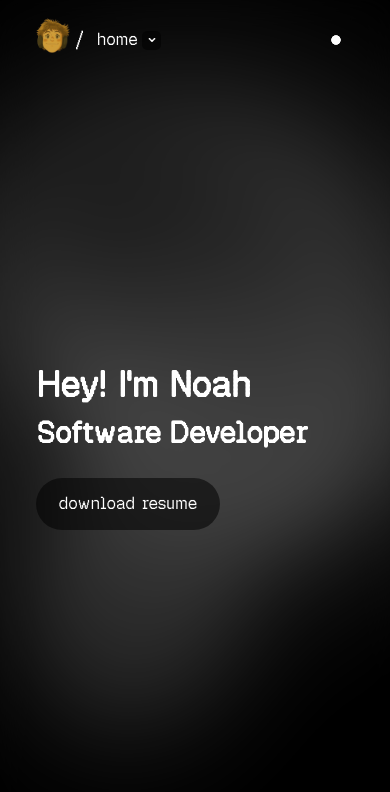
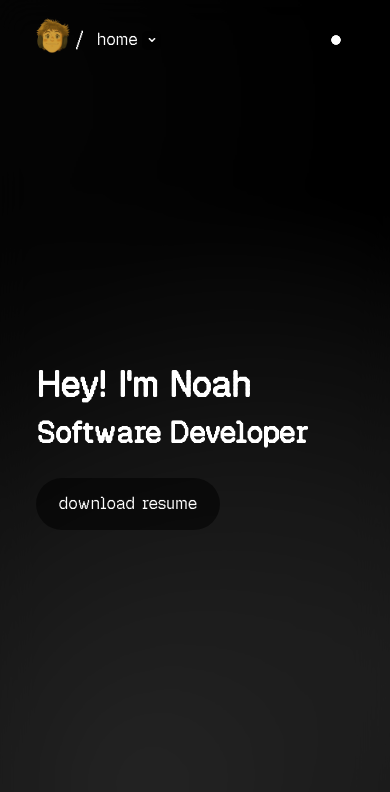
Before and after one commit to noah-hrbth/noah-hrbth.github.io, a React (Vite) app: page / in a window 390 px wide. Shown: the top 792 px of the page. Built offline with nearby package versions, Linux system fonts and the light colour scheme.

Commit message:
improve background performance on mobile

```diff
--- a/src/components/Background/Background.scss
+++ b/src/components/Background/Background.scss
@@ -172,7 +172,6 @@
 				rgba(var(--color-interactive), 0) 50%
 			)
 			no-repeat;
-		mix-blend-mode: var(--blending);
 
 		width: 100%;
 		height: 100%;
@@ -181,6 +180,7 @@
 
 		opacity: 0.7;
 		transition: opacity 0.8s ease-out;
+		mix-blend-mode: var(--blending);
 
 		&--hidden {
 			opacity: 0;
@@ -206,3 +206,71 @@
 		}
 	}
 }
+
+/* ---------- Low-power static variant ---------- */
+/* Two pseudo-element layers, each holding a subset of the blobs, drifting
+   on opposing schedules. Transform-only animations stay on the compositor. */
+.gradient-bg--static {
+	/* Layer A: top-left and bottom-center blobs. */
+	&::before {
+		content: '';
+		position: absolute;
+		pointer-events: none;
+		inset: -20%;
+		background:
+			radial-gradient(
+				circle at 20% 30%,
+				rgba(var(--color1), 0.6),
+				transparent 45%
+			),
+			radial-gradient(
+				circle at 50% 85%,
+				rgba(var(--color5), 0.5),
+				transparent 55%
+			);
+		animation: gradient-drift-a 16s ease-in-out infinite alternate;
+		will-change: transform;
+	}
+
+	/* Layer B: mid-right blob, drifts opposite to layer A so the three
+	   blobs read as moving independently rather than as one rigid frame. */
+	&::after {
+		content: '';
+		position: absolute;
+		pointer-events: none;
+		inset: -20%;
+		background: radial-gradient(
+			circle at 75% 65%,
+			rgba(var(--color3), 0.55),
+			transparent 50%
+		);
+		animation: gradient-drift-b 13s ease-in-out infinite alternate;
+		will-change: transform;
+	}
+}
+
+@keyframes gradient-drift-a {
+	0% {
+		transform: translate3d(-16%, -12%, 0) scale(1);
+	}
+	100% {
+		transform: translate3d(16%, 12%, 0) scale(1.2);
+	}
+}
+
+@keyframes gradient-drift-b {
+	0% {
+		transform: translate3d(14%, 16%, 0) scale(1.18);
+	}
+	100% {
+		transform: translate3d(-14%, -16%, 0) scale(1);
+	}
+}
+
+@media (prefers-reduced-motion: reduce) {
+	.gradient-bg--static::before,
+	.gradient-bg--static::after {
+		animation: none;
+		will-change: auto;
+	}
+}
--- a/src/components/Background/Background.tsx
+++ b/src/components/Background/Background.tsx
@@ -122,6 +122,20 @@ const markEntrancePlayed = (): void => {
 	}
 };
 
+/**
+ * Detect devices that should render the cheap static variant instead of the
+ * GPU-heavy goo-filtered blob field. OR'd conditions erring toward more
+ * devices getting the cheap path; `?? 8` keeps unknown cores on the desktop
+ * path rather than downgrading.
+ */
+const isLowPowerDevice = (): boolean => {
+	if (typeof window === 'undefined') return false;
+	const coarse = window.matchMedia('(pointer: coarse)').matches;
+	const narrow = window.matchMedia('(max-width: 768px)').matches;
+	const fewCores = (navigator.hardwareConcurrency ?? 8) <= 2;
+	return coarse || narrow || fewCores;
+};
+
 const Background: React.FC = () => {
 	const interBubbleRef = useRef<HTMLDivElement>(null);
 	const blobRefs = useRef<(HTMLDivElement | null)[]>([]);
@@ -130,7 +144,7 @@ const Background: React.FC = () => {
 	);
 	const readyBlobs = useRef<Set<number>>(new Set());
 	const completedBlobCount = useRef(0);
-	const rafId = useRef<number>(0);
+	const rafId = useRef<number | null>(null);
 	const mouseTargetRef = useRef({ x: 0, y: 0 });
 	const mouseCurRef = useRef({ x: 0, y: 0 });
 	const showInteractiveRef = useRef(false);
@@ -145,6 +159,8 @@ const Background: React.FC = () => {
 	);
 
 	const [showInteractive, setShowInteractive] = useState(skipEntrance);
+
+	const [lowPower] = useState(() => isLowPowerDevice());
 
 	/** Advance a single blob to the given phase. */
 	const advanceBlob = useCallback((index: number, to: BlobPhase) => {
@@ -169,16 +185,18 @@ const Background: React.FC = () => {
 
 	/* ---- Skip-entrance: initialize all blobs as ready immediately ---- */
 	useEffect(() => {
+		if (lowPower) return;
 		if (!skipEntrance) return;
 
 		for (let i = 0; i < BLOB_COUNT; i++) {
 			initBlobWander(i, true);
 		}
 		setShowInteractive(true);
-	}, [skipEntrance, initBlobWander]);
+	}, [lowPower, skipEntrance, initBlobWander]);
 
 	/* ---- Entrance: sparkles first, then blob morphs ---- */
 	useEffect(() => {
+		if (lowPower) return;
 		if (skipEntrance) return;
 
 		const reducedMotion = window.matchMedia(
@@ -216,7 +234,7 @@ const Background: React.FC = () => {
 		}
 
 		return () => timers.forEach((t) => window.clearTimeout(t));
-	}, [skipEntrance, advanceBlob, initBlobWander]);
+	}, [lowPower, skipEntrance, advanceBlob, initBlobWander]);
 
 	/** When blobEnter completes, transition to ready and begin wandering. */
 	const handleAnimationEnd = useCallback(
@@ -243,16 +261,19 @@ const Background: React.FC = () => {
 
 	/* ---- Mouse listener (stores target coords, cheap) ---- */
 	useEffect(() => {
+		if (lowPower) return;
 		const handleMouseMove = (event: MouseEvent) => {
 			mouseTargetRef.current.x = event.clientX;
 			mouseTargetRef.current.y = event.clientY;
 		};
 		window.addEventListener('mousemove', handleMouseMove);
 		return () => window.removeEventListener('mousemove', handleMouseMove);
-	}, []);
+	}, [lowPower]);
 
 	/* ---- Single combined animation loop (blob wandering + mouse following) ---- */
 	useEffect(() => {
+		if (lowPower) return;
+
 		const animate = () => {
 			/* Blob wandering */
 			for (const i of readyBlobs.current) {
@@ -310,9 +331,30 @@ const Background: React.FC = () => {
 			rafId.current = requestAnimationFrame(animate);
 		};
 
-		rafId.current = requestAnimationFrame(animate);
-		return () => cancelAnimationFrame(rafId.current);
-	}, []);
+		const start = (): void => {
+			if (rafId.current === null) {
+				rafId.current = requestAnimationFrame(animate);
+			}
+		};
+		const stop = (): void => {
+			if (rafId.current !== null) {
+				cancelAnimationFrame(rafId.current);
+				rafId.current = null;
+			}
+		};
+		const handleVisibility = (): void => {
+			if (document.visibilityState === 'visible') start();
+			else stop();
+		};
+
+		document.addEventListener('visibilitychange', handleVisibility);
+		if (document.visibilityState === 'visible') start();
+
+		return () => {
+			document.removeEventListener('visibilitychange', handleVisibility);
+			stop();
+		};
+	}, [lowPower]);
 
 	/* ---- Sync blob colors to CSS custom properties ---- */
 	useEffect(() => {
@@ -344,6 +386,10 @@ const Background: React.FC = () => {
 		);
 		return { top: origin.top, left: origin.left };
 	};
+
+	if (lowPower) {
+		return <div className='gradient-bg gradient-bg--static' aria-hidden />;
+	}
 
 	return (
 		<div className='gradient-bg'>
```
